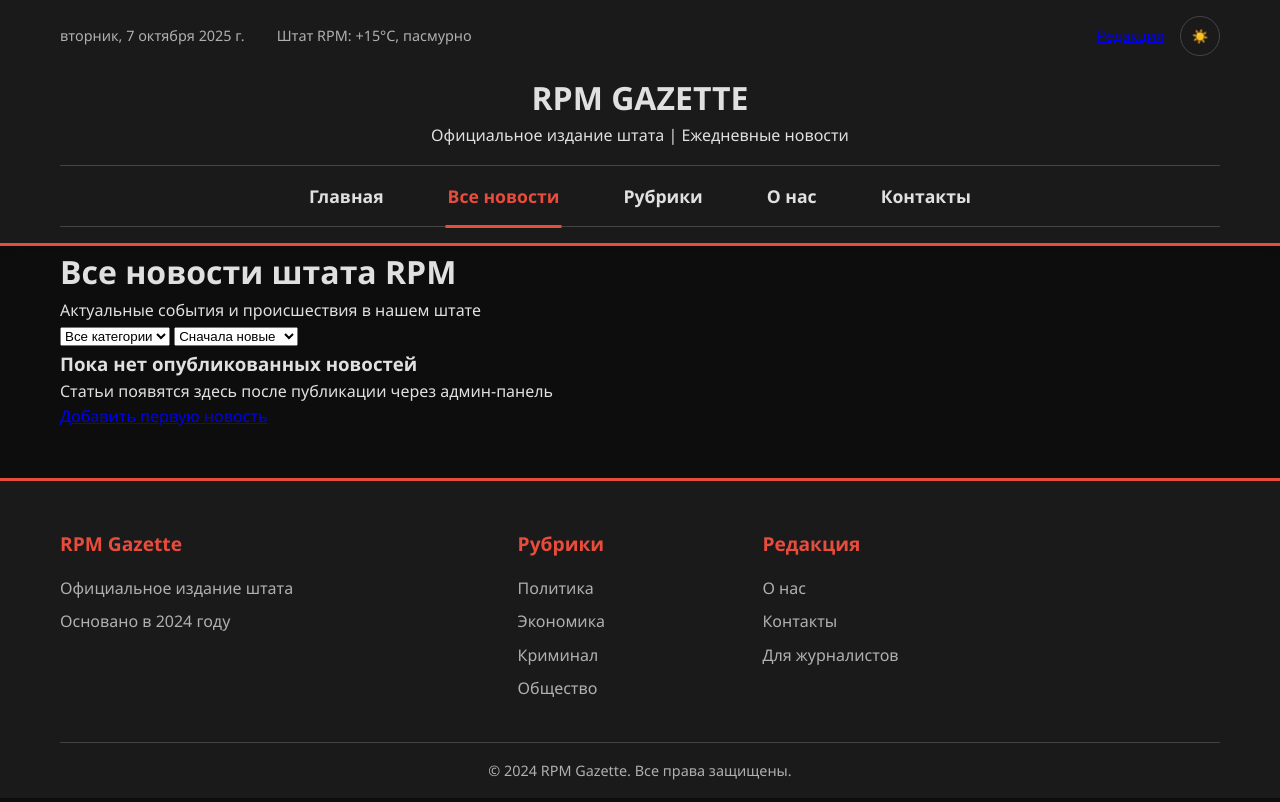
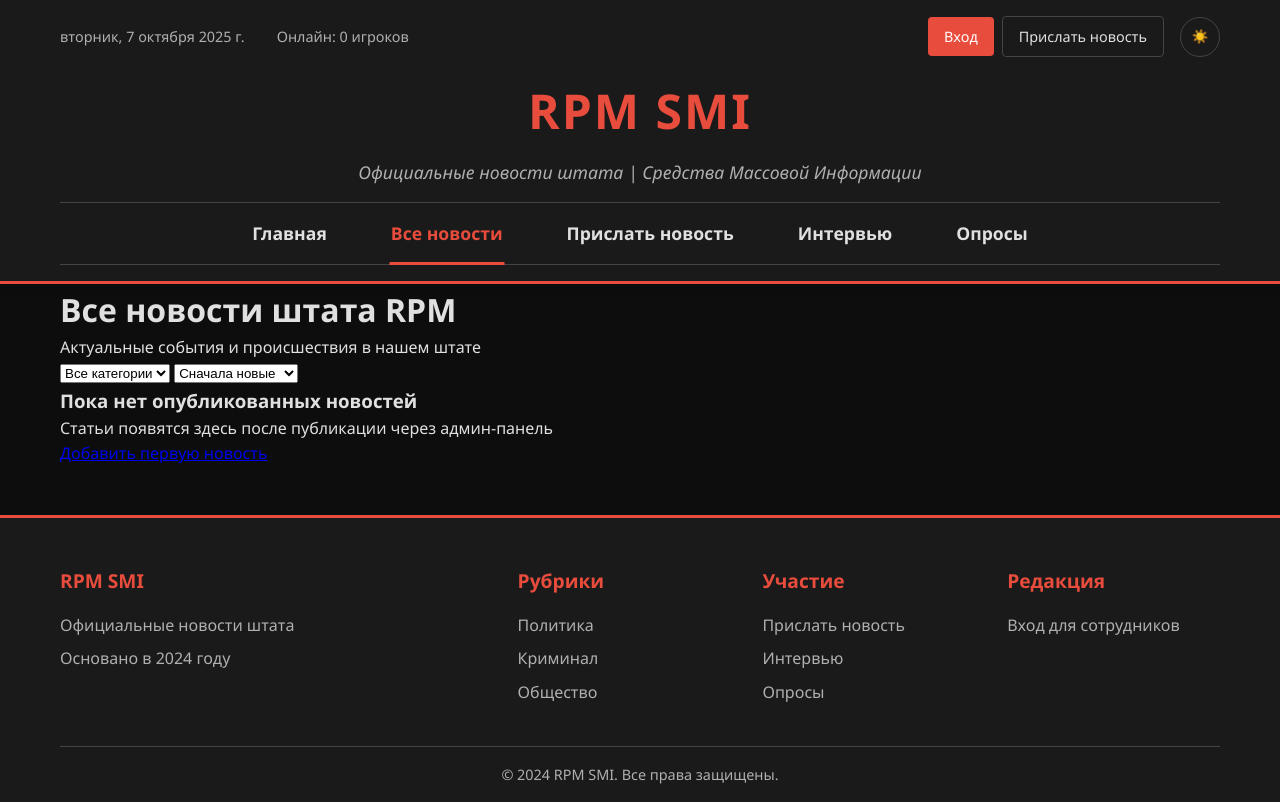
Before and after one commit to shxtyou/rpm-roleplay-website, a plain HTML site: page news.html in a window 1280 px wide. Drawn offline with Linux system fonts and the light colour scheme.

Commit message:
Update news.html

```diff
--- a/news.html
+++ b/news.html
@@ -3,7 +3,7 @@
 <head>
     <meta charset="UTF-8">
     <meta name="viewport" content="width=device-width, initial-scale=1.0">
-    <title>Все новости - RPM Gazette</title>
+    <title>Все новости - RPM SMI</title>
     <link rel="stylesheet" href="css/style.css">
 </head>
 <body class="dark-theme">
@@ -12,26 +12,37 @@
             <div class="header-top">
                 <div class="header-info">
                     <span class="date" id="current-date"></span>
-                    <span class="weather" id="current-weather">Штат RPM: +22°C</span>
+                    <span class="weather">Онлайн: <span id="online-count">0</span> игроков</span>
                 </div>
                 <div class="header-actions">
-                    <a href="admin.html" class="admin-link">Редакция</a>
+                    <div class="auth-buttons" id="auth-buttons">
+                        <a href="login.html" class="auth-btn">Вход</a>
+                        <a href="submit-news.html" class="auth-btn secondary">Прислать новость</a>
+                    </div>
+                    <div class="user-menu" id="user-menu" style="display: none;">
+                        <span class="user-name" id="user-name"></span>
+                        <a href="profile.html" class="auth-btn">Профиль</a>
+                        <a href="admin.html" class="auth-btn" id="admin-link" style="display: none;">Редакция</a>
+                        <button onclick="logout()" class="auth-btn secondary">Выйти</button>
+                    </div>
                     <button class="theme-toggle" onclick="toggleTheme()">☀️</button>
                 </div>
             </div>
 
             <div class="header-main">
-                <h1 class="newspaper-title">RPM GAZETTE</h1>
-                <p class="newspaper-slogan">Официальное издание штата | Ежедневные новости</p>
+                <div class="logo">
+                    <h1 class="newspaper-title">RPM SMI</h1>
+                    <p class="newspaper-slogan">Официальные новости штата | Средства Массовой Информации</p>
+                </div>
             </div>
 
             <nav class="newspaper-nav">
                 <ul>
                     <li><a href="index.html">Главная</a></li>
                     <li><a href="news.html" class="active">Все новости</a></li>
-                    <li><a href="categories.html">Рубрики</a></li>
-                    <li><a href="about.html">О нас</a></li>
-                    <li><a href="contact.html">Контакты</a></li>
+                    <li><a href="submit-news.html">Прислать новость</a></li>
+                    <li><a href="interviews.html">Интервью</a></li>
+                    <li><a href="polls.html">Опросы</a></li>
                 </ul>
             </nav>
         </div>
@@ -48,11 +59,8 @@
                 <select id="category-filter">
                     <option value="all">Все категории</option>
                     <option value="politics">Политика</option>
-                    <option value="economy">Экономика</option>
+                    <option value="crime">Криминал</option>
                     <option value="society">Общество</option>
-                    <option value="crime">Криминал</option>
-                    <option value="culture">Культура</option>
-                    <option value="sports">Спорт</option>
                 </select>
 
                 <select id="sort-filter">
@@ -82,31 +90,35 @@
         <div class="container">
             <div class="footer-content">
                 <div class="footer-section">
-                    <h4>RPM Gazette</h4>
-                    <p>Официальное издание штата</p>
+                    <h4>RPM SMI</h4>
+                    <p>Официальные новости штата</p>
                     <p>Основано в 2024 году</p>
                 </div>
                 <div class="footer-section">
                     <h4>Рубрики</h4>
                     <a href="news.html?category=politics">Политика</a>
-                    <a href="news.html?category=economy">Экономика</a>
                     <a href="news.html?category=crime">Криминал</a>
                     <a href="news.html?category=society">Общество</a>
                 </div>
                 <div class="footer-section">
+                    <h4>Участие</h4>
+                    <a href="submit-news.html">Прислать новость</a>
+                    <a href="interviews.html">Интервью</a>
+                    <a href="polls.html">Опросы</a>
+                </div>
+                <div class="footer-section">
                     <h4>Редакция</h4>
-                    <a href="about.html">О нас</a>
-                    <a href="contact.html">Контакты</a>
-                    <a href="admin.html">Для журналистов</a>
+                    <a href="login.html">Вход для сотрудников</a>
                 </div>
             </div>
             <div class="footer-bottom">
-                <p>&copy; 2024 RPM Gazette. Все права защищены.</p>
+                <p>&copy; 2024 RPM SMI. Все права защищены.</p>
             </div>
         </div>
     </footer>
 
     <script src="js/main.js"></script>
+    <script src="js/auth.js"></script>
     <script src="js/articles.js"></script>
     <script src="js/news-archive.js"></script>
 </body>
```
